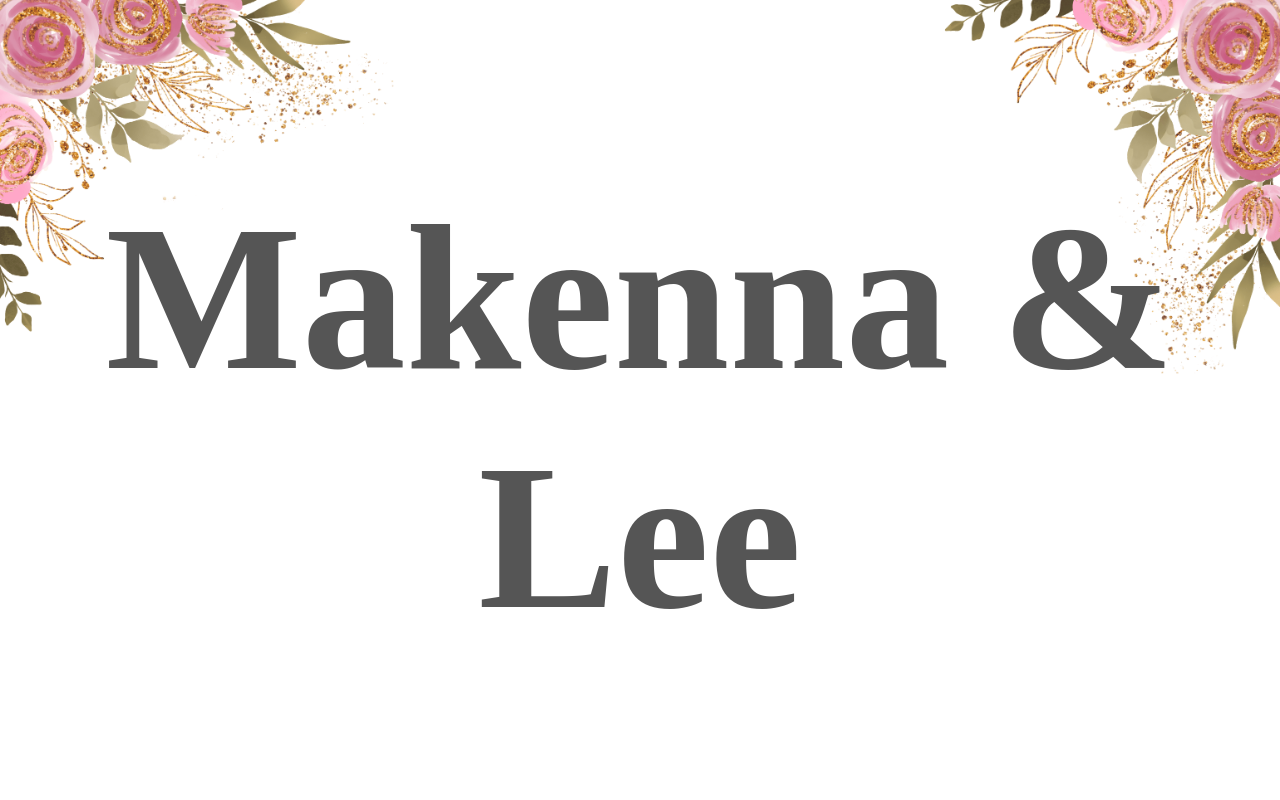
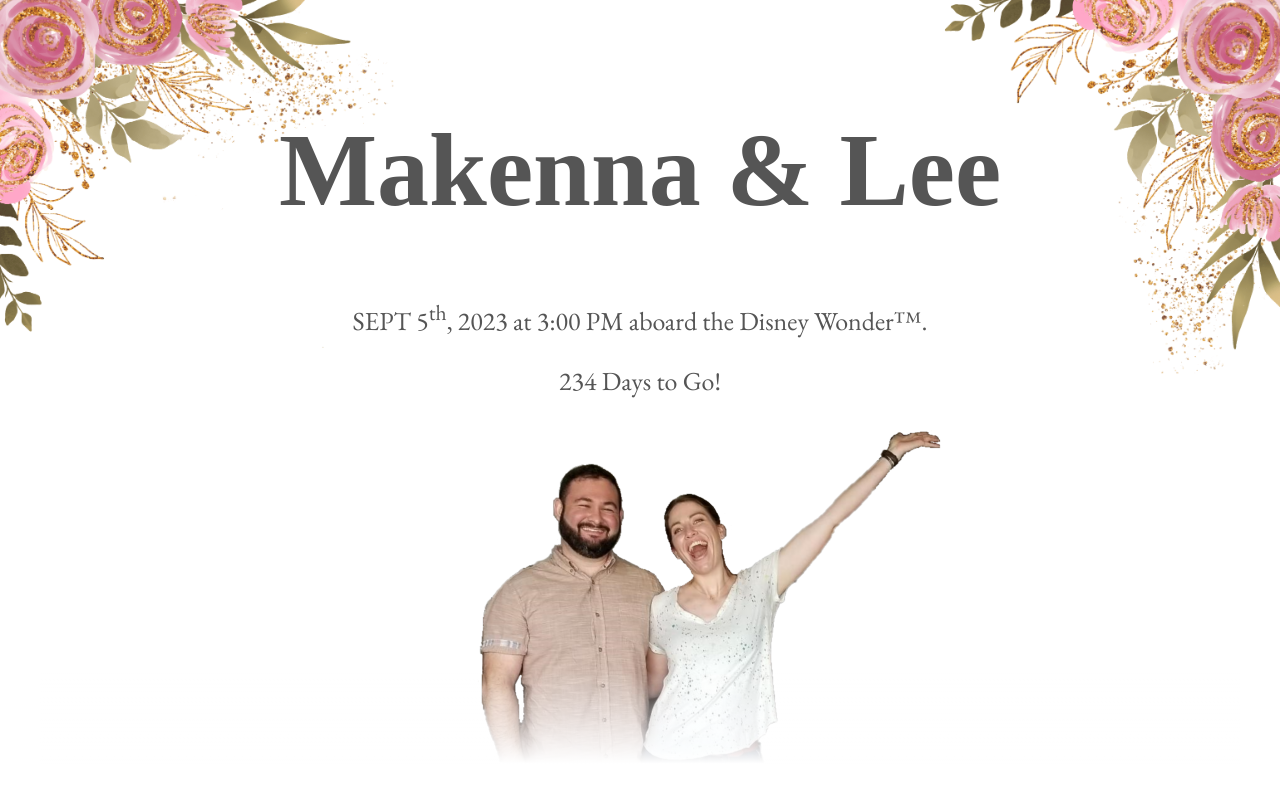
Before and after one commit to mynar7/wedding, a React (Vite) app: page / in a window 1280 px wide. Shown: the top 800 px of the page. Built offline with nearby package versions, Linux system fonts and the light colour scheme; a web font is replaced by a local one.

Commit message:
so fussy CSS is

```diff
--- a/src/pages/home/style.module.css
+++ b/src/pages/home/style.module.css
@@ -28,13 +28,12 @@
   pointer-events   : none;
   background-image : linear-gradient(to bottom,
                     rgba(255,255,255, 0),
-                    rgba(255,255,255, 1) 90%,
-                    white);
+                    rgba(255,255,255, 1) 90%);
   width    : 100%;
   height   : 4em;
 }
 
-@media screen and (max-width: 800px) {
+@media screen and (max-width: 1500px) {
   .title {
     font-size: calc(var(--font-size) * 4);
   }
```
